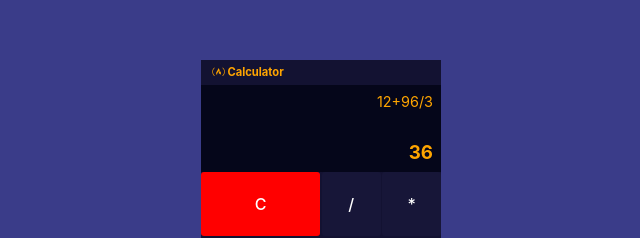
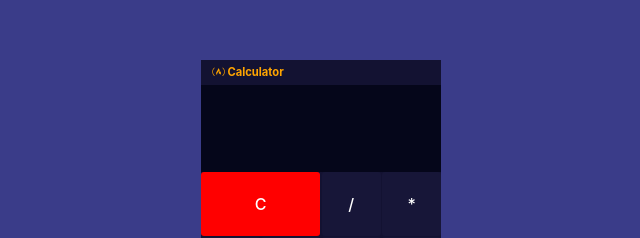
Before and after one commit to fccJashCoda/Calculator, a React (Create React App) app: page / in a window 1280 px wide. Shown: the part 121-359 px from the top of the page, without its empty margins (319-959 px from the left). Built offline with nearby package versions, Linux system fonts and the light colour scheme.

Commit message:
removed Button.js to simplify actions, design fixes

```diff
--- a/src/components/Button.js
+++ /dev/null
@@ -1,9 +0,0 @@
-const Button = ({ display, special }) => {
-  return (
-    <div id={special ? special : null} className={'button'}>
-      {display}
-    </div>
-  );
-};
-
-export default Button;
--- a/src/components/Calculator.js
+++ b/src/components/Calculator.js
@@ -5,7 +5,7 @@ const Calculator = () => {
   return (
     <div id="calculator">
       <h1>
-        <i class="fab fa-free-code-camp"></i> Calculator
+        <i className="fab fa-free-code-camp"></i> Calculator
       </h1>
       <Display />
       <Keyboard />
--- a/src/components/Display.js
+++ b/src/components/Display.js
@@ -1,8 +1,8 @@
 const Display = () => {
   return (
     <div id="display">
-      <p id="operation">12+96/3</p>
-      <h3 id="currentOp">36</h3>
+      <p id="operation"></p>
+      <h3 id="currentOp"></h3>
     </div>
   );
 };
--- a/src/components/Keyboard.js
+++ b/src/components/Keyboard.js
@@ -1,5 +1,3 @@
-import Button from './Button';
-
 const keys = [
   { display: 'C', special: 'clearBtn' },
   { display: '/' },
@@ -23,8 +21,15 @@ const keys = [
 const Keyboard = () => {
   return (
     <div id="keyboard">
-      {keys.map((key) => (
-        <Button key={key} {...key} />
+      {keys.map(({ display, special }, index) => (
+        <div
+          key={index}
+          id={special ? special : null}
+          className={'button'}
+          onClick={() => console.log(display)}
+        >
+          {display}
+        </div>
       ))}
     </div>
   );
--- a/src/index.scss
+++ b/src/index.scss
@@ -57,6 +57,7 @@ code {
     }
     & #currentOp {
       margin: 0.5em 0 0 0;
+      min-height: 1.2em;
     }
   }
 
```
